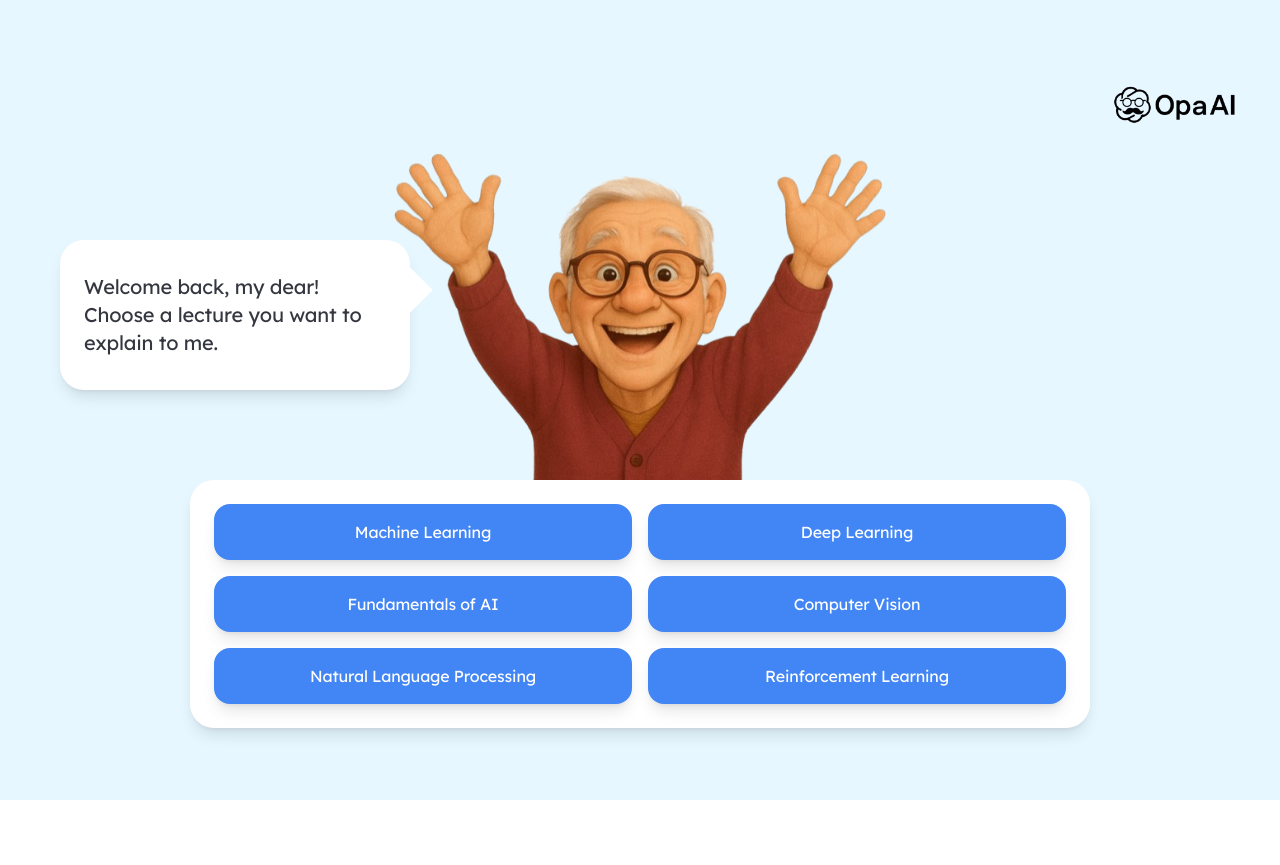
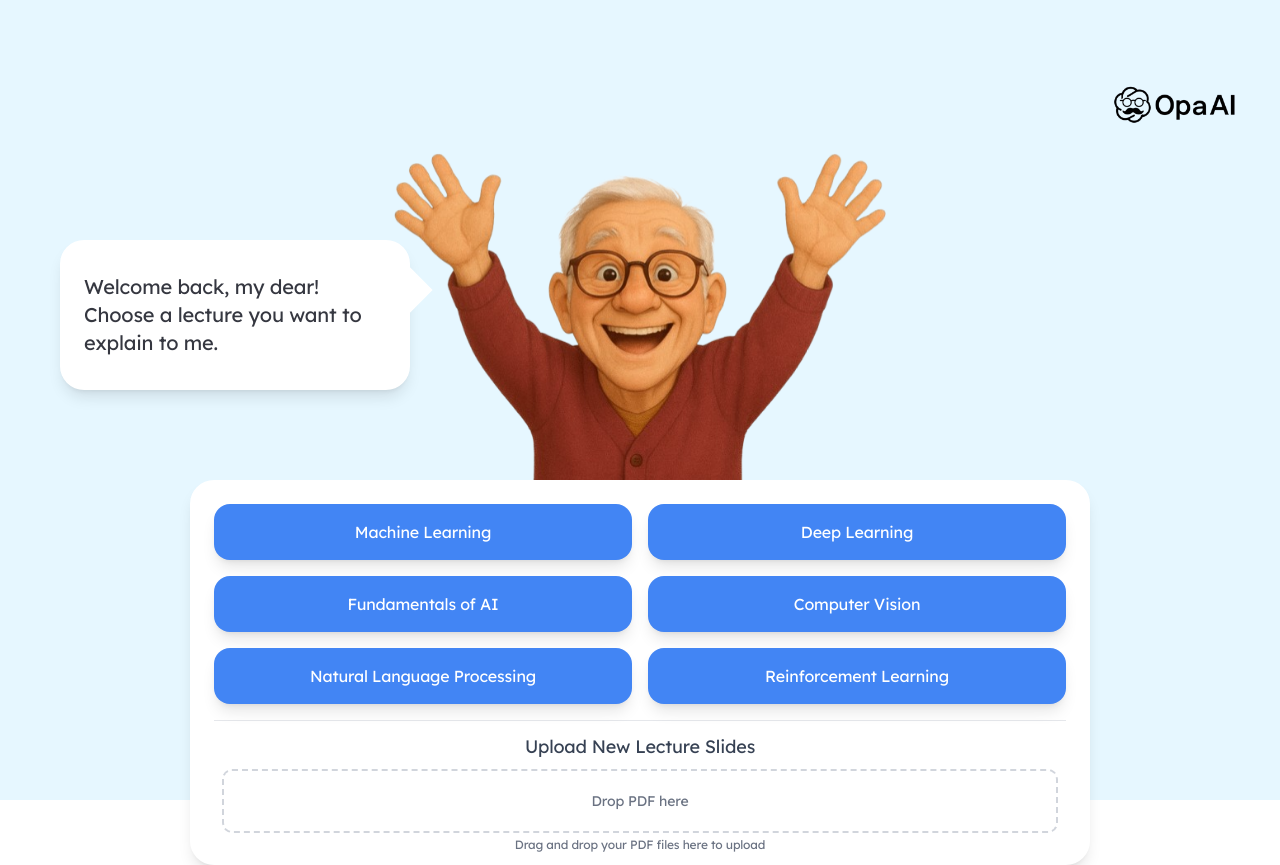
Before and after one commit to 1999Markus/Makeathon25, a Next.js app in the folder frontend/: page / in a window 1280 px wide. Before the commit the page ends 800 px from the top, so only its background shows below. Built offline with nearby package versions, Linux system fonts and the light colour scheme.

Commit message:
added pdf upload drag and drop

```diff
--- a/frontend/src/app/page.tsx
+++ b/frontend/src/app/page.tsx
@@ -6,6 +6,7 @@ import { LectureList } from "@/components/LectureList";
 import Image from "next/image";
 import { ArrowLeft } from 'lucide-react';
 import { cn } from "@/lib/utils";
+import { PDFUploader } from "@/components/PDFUploader";
 
 type AppState = 'welcome' | 'drawing';
 
@@ -235,6 +236,27 @@ export default function Home() {
                 {lecture.title}
               </button>
             ))}
+          </div>
+
+          {/* PDF Upload-Bereich */}
+          <div className="mt-4 p-2 border-t border-gray-200 pt-3">
+            <h3 className="text-lg mb-2 text-center text-gray-700">Upload New Lecture Slides</h3>
+            <div className="h-16 relative">
+              <PDFUploader
+                onUploadSuccess={(message) => {
+                  alert(`Upload successful: ${message}`);
+                  // Here you can perform additional actions after successful upload
+                }}
+                onUploadError={(error) => {
+                  alert(`Upload failed: ${error}`);
+                  // Error handling
+                }}
+              />
+
+              <div className="mt-1 text-center text-xs text-gray-500">
+                Drag and drop your PDF files here to upload
+              </div>
+            </div>
           </div>
         </div>
       </div>
--- a/frontend/src/services/uploadPDFService.ts
+++ b/frontend/src/services/uploadPDFService.ts
@@ -2,8 +2,25 @@ export async function uploadPDF(file: File): Promise<{ message: string }> {
     const formData = new FormData();
     formData.append('pdf', file);
 
+    // Konsole-Log zum Debugging
+    console.log('Datei zum Upload vorbereitet:', file.name, file.size, 'bytes');
+
+    // Mock-Implementierung für Entwicklungszwecke
+    // TODO: Ersetzen Sie dies durch einen tatsächlichen API-Aufruf
+    return new Promise((resolve) => {
+      // Simuliere einen Server-Delay
+      setTimeout(() => {
+        console.log('PDF hochgeladen (Simulation):', file.name);
+        resolve({
+          message: `${file.name} wurde erfolgreich verarbeitet (Simulation)`
+        });
+      }, 1500);
+    });
+
+    // Reale Implementierung (auskommentiert)
+    /*
     try {
-      const response = await fetch('https://localhost:80/your-upload-endpoint', {
+      const response = await fetch('http://localhost:3001/api/upload-pdf', {
         method: 'POST',
         body: formData,
       });
@@ -21,4 +38,5 @@ export async function uploadPDF(file: File): Promise<{ message: string }> {
       }
       throw new Error('Error uploading PDF: Unknown error');
     }
+    */
   }
```
